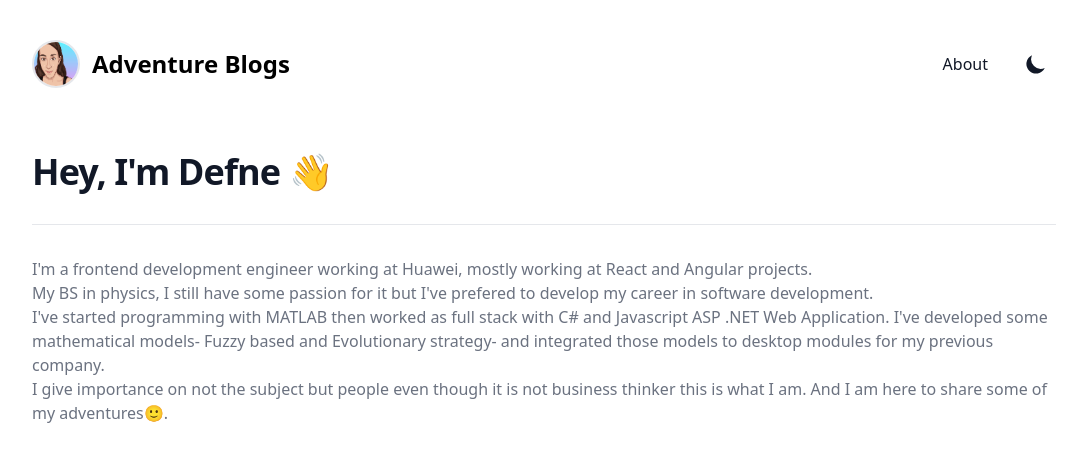
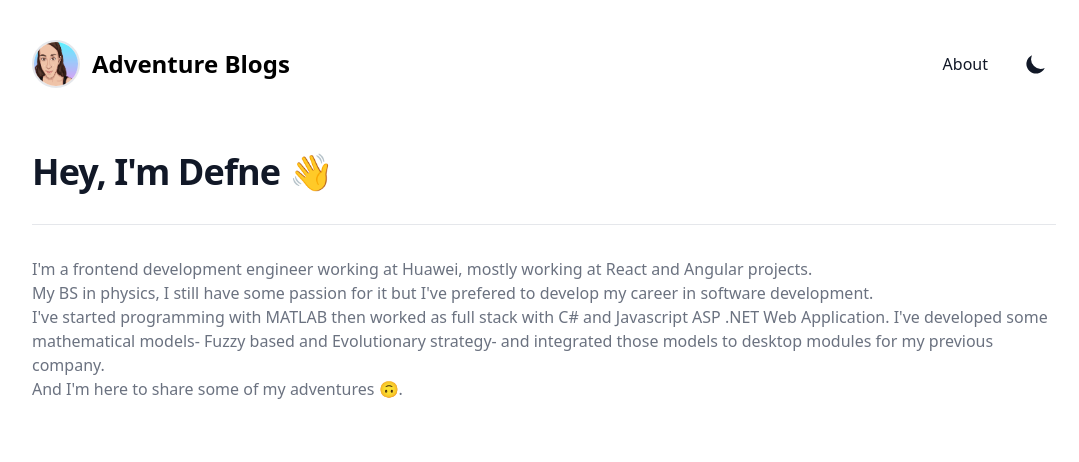
Before and after one commit to definite2/defneeroglu, a Next.js app: page /about in a window 1280 px wide. Shown: the top 462 px of the page, without its empty margins (96-1175 px from the left). Built offline with nearby package versions, Linux system fonts and the light colour scheme; what @tailwindcss/typography would draw is missing.

Commit message:
update about content

```diff
--- a/src/pages/about.js
+++ b/src/pages/about.js
@@ -34,9 +34,8 @@ const about = () => {
           </p>
 
           <p>
-            I give importance on not the subject but people even though it is
-            not business thinker this is what I am. And I am here to share some
-            of my adventures🙂.{" "}
+            And I'm here to share some
+            of my adventures 🙃.{" "}
           </p>
         </div>
         {/* end::body */}
```
